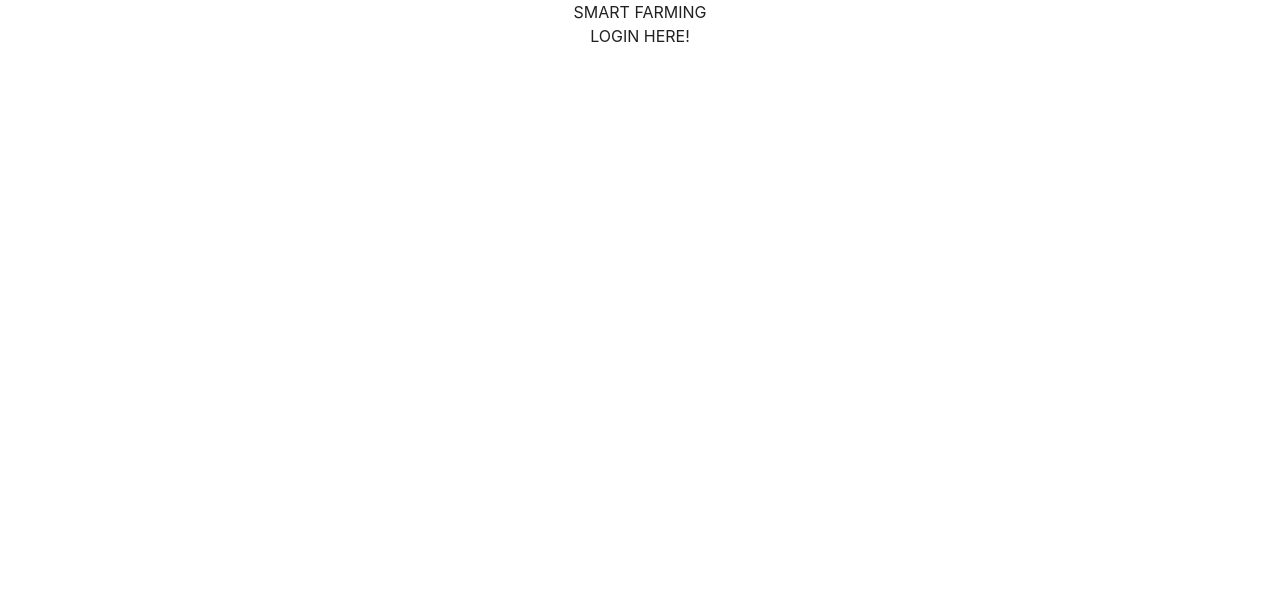
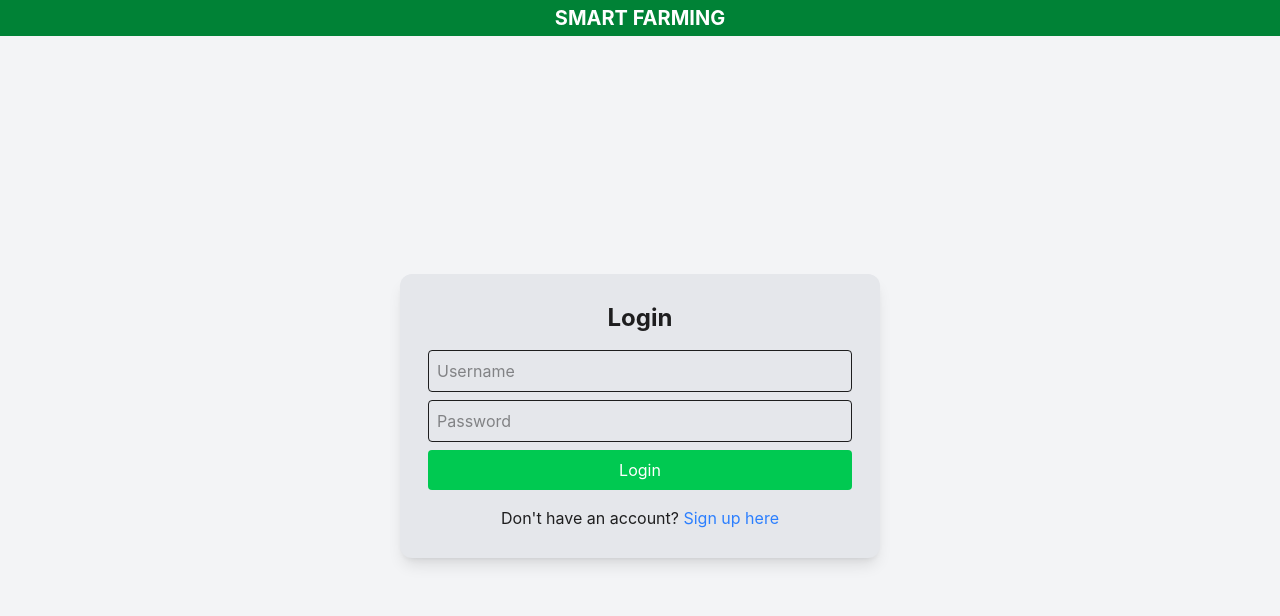
Before and after one commit to Confett1/Smart_Farming, a React (Vite) app in the folder my-app/: page /smart-farming/login in a window 1280 px wide. Shown: the top 616 px of the page. Built offline with nearby package versions, Linux system fonts and the light colour scheme.

Commit message:
login page

```diff
--- /dev/null
+++ b/my-app/src/components/login/signup/LoginForm.jsx
@@ -0,0 +1,60 @@
+import { useState } from "react";
+import API from "../../../api/api";
+
+const LoginForm = () => {
+    const [userCredentials, setUserCredentials] = useState({
+        username: "",
+        password: "",
+    });
+
+    const handleChange = (e) => {
+        setUserCredentials({
+          ...userCredentials,
+          [e.target.name]: e.target.value,
+        });
+    };
+
+    const handleLogin = async (e) => {
+        e.preventDefault();
+
+        if (!userCredentials.username || !userCredentials.password) {
+            alert("Please enter both username and password.");
+            return;
+        }
+
+        try {
+            const response = await API.post('/user/login', userCredentials);
+            localStorage.setItem("user", JSON.stringify(response.data));
+            alert(`Login Successful, welcome ${response.data.firstName}`);
+        } catch (error) {
+            console.error("Login Failed", error);
+            alert(error.response?.data || "Login Failed!");
+        }
+    }
+
+ return (
+    <form onSubmit={handleLogin}>
+        <input
+            type="text"
+            placeholder="Username"
+            name="username"
+            onChange={handleChange}
+            value={userCredentials.username}
+            className="w-full p-2 mb-2 border rounded"
+        />
+        <input
+            type="password"
+            placeholder="Password"
+            name="password"
+            onChange={handleChange}
+            value={userCredentials.password}
+            className="w-full p-2 mb-2 border rounded"
+        />
+        <button type="submit" className="w-full bg-green-500 text-white p-2 rounded hover:bg-green-600">
+            Login
+        </button>
+    </form>
+ );
+}
+
+export default LoginForm;
--- /dev/null
+++ b/my-app/src/components/login/signup/SignupForm.jsx
@@ -0,0 +1,70 @@
+import { useState } from "react";
+import API from "../../../api/api";
+
+const SignupForm = () => {
+    const [userDetails, setUserDetails] = useState({
+        username: "",
+        password: "",
+        email: "",
+        firstName: "",
+        middleName: "",
+        lastName: "",
+        suffix: "",
+        role: "user",
+        birthday: "",
+    });
+
+    const handleChange = (e) => {
+        setUserDetails({
+            ...userDetails,
+            [e.target.name]: e.target.value,
+        });
+    };
+
+    const handleSignup = async (e) => {
+        e.preventDefault();
+
+        try {
+          const response = await API.post('/user/signup', userDetails);
+          alert(response.data);
+
+          setUserDetails({
+            username: "",
+            password: "",
+            email: "",
+            firstName: "",
+            middleName: "",
+            lastName: "",
+            suffix: "",
+            role: "user",
+            birthday: "",
+          });
+
+        } catch (error) {
+          console.error("Signup Error", error);
+          alert(error.response?.data || "Signup Failed!");
+        }
+    }
+
+    return (
+        <form onSubmit={handleSignup}>
+            <h3 className="text-lg font-semibold mb-2">Account Details</h3>
+            <input type="text" placeholder="Username" name="username" onChange={handleChange} value={userDetails.username} required className="w-full p-2 mb-2 border rounded" />
+            <input type="password" placeholder="Password" name="password" onChange={handleChange} value={userDetails.password} className="w-full p-2 mb-2 border rounded" required />
+
+            <h3 className="text-lg font-semibold mt-4 mb-2">Personal Details</h3>
+            <input type="text" placeholder="First Name" name="firstName" onChange={handleChange} value={userDetails.firstName} className="w-full p-2 mb-2 border rounded" required />
+            <input type="text" placeholder="Middle Name" name="middleName" onChange={handleChange} value={userDetails.middleName} className="w-full p-2 mb-2 border rounded"  />
+            <input type="text" placeholder="Last Name" name="lastName" onChange={handleChange} value={userDetails.lastName} className="w-full p-2 mb-2 border rounded" required />
+            <input type="text" placeholder="Suffix (Jr, Sr, etc.)" name="suffix" onChange={handleChange} value={userDetails.suffix} className="w-full p-2 mb-2 border rounded"  />
+            <input type="date" name="birthday" onChange={handleChange} className="w-full p-2 mb-2 border rounded" value={userDetails.birthday} required />
+            <input type="email" placeholder="Email" name="email" onChange={handleChange} className="w-full p-2 mb-2 border rounded" value={userDetails.email} required />
+
+            <button type="submit" className="w-full bg-green-500 text-white p-2 rounded hover:bg-green-600">
+              Sign Up
+            </button>
+          </form>
+    );
+}
+
+export default SignupForm;
--- a/my-app/src/layout/auth-layout/index.jsx
+++ b/my-app/src/layout/auth-layout/index.jsx
@@ -3,7 +3,10 @@ import PropTypes from "prop-types";
 const AuthLayout = ( {children} ) => {
     return (
         <>
-            <div>SMART FARMING</div>
+            <div className="bg-green-700 text-white text-xl font-bold p-1 shadow-lg flex justify-center items-center">
+                SMART FARMING
+                </div>
+
             {children}
         </>
     );
--- a/my-app/src/pages/authentication/login/Login.jsx
+++ b/my-app/src/pages/authentication/login/Login.jsx
@@ -1,9 +1,35 @@
+import { useState } from "react";
+import LoginForm from "../../../components/login/signup/loginForm";
+import SignupForm from "../../../components/login/signup/SignupForm";
+
 const Login = () => {
-    return (
-        <div>
-            LOGIN HERE!
-        </div>
-    );
+    const [isSignUp, setIsSignUp] = useState(false);
+
+  return (
+    <div className="flex justify-center items-center min-h-[95vh] bg-gray-100">
+      <div className="bg-gray-200 p-7 rounded-xl shadow-lg w-120">
+        <h2 className="text-2xl font-bold text-center mb-4">
+          {isSignUp ? "Sign Up" : "Login"}
+        </h2>
+
+        {!isSignUp ? (
+          <LoginForm />
+        ) : (
+          <SignupForm />
+        )}
+
+        <p className="text-center mt-4">
+          {isSignUp ? "Already have an account? " : "Don't have an account? "}
+          <button
+            className="text-blue-500 hover:underline"
+            onClick={() => setIsSignUp(!isSignUp)}
+          >
+            {isSignUp ? "Login here" : "Sign up here"}
+          </button>
+        </p>
+      </div>
+    </div>
+  );
 };
 
 export default Login;
```
